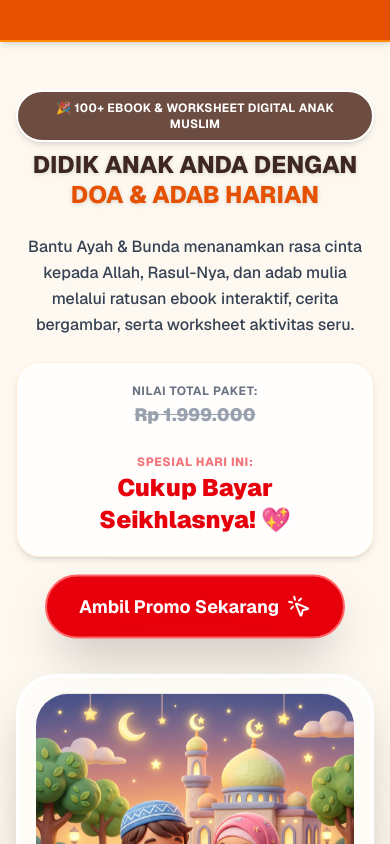
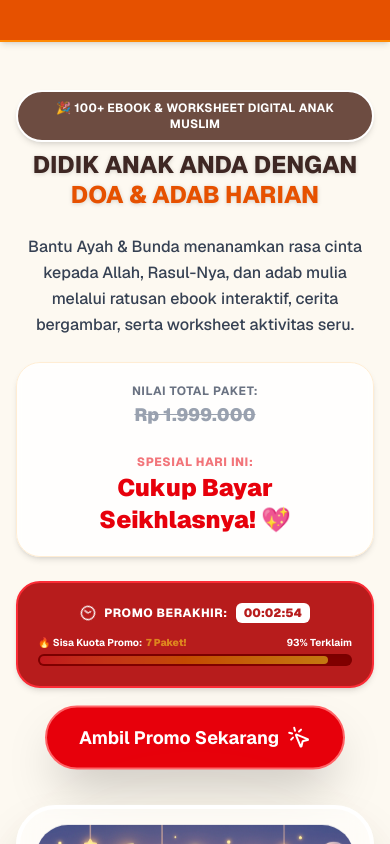
Before and after one commit to kerak-pluto/buku-anak, a Next.js app: page / in a window 390 px wide. Shown: the top 844 px of the page. Built offline with nearby package versions, Linux system fonts and the light colour scheme.

Commit message:
feat: add promo countdown and quota indicator to hero section

```diff
--- a/app/page.tsx
+++ b/app/page.tsx
@@ -295,6 +295,30 @@ const App = () => {
               <div className="text-center lg:text-left">
                 <span className="text-xs text-red-600 font-extrabold uppercase tracking-wider animate-pulse block mb-0.5">Spesial Hari Ini:</span>
                 <span className="text-2xl font-black text-red-600">Cukup Bayar Seikhlasnya! 💖</span>
+              </div>
+            </div>
+
+            {/* Countdown & Quota on Top (Hero Section) */}
+            <div className="bg-[#B71C1C] text-white p-5 rounded-3xl border-2 border-red-500 shadow-md max-w-sm flex flex-col items-center lg:items-start gap-3 mx-auto lg:mx-0">
+              <div className="flex items-center justify-center lg:justify-start gap-2 text-xs sm:text-sm font-extrabold uppercase tracking-wider w-full">
+                <Clock className="w-4 h-4 animate-spin-slow shrink-0" />
+                <span>Promo Berakhir:</span>
+                <span className="bg-white text-[#B71C1C] px-2 py-0.5 rounded-md font-black select-none tracking-normal">
+                  {h}:{m}:{s}
+                </span>
+              </div>
+
+              <div className="w-full">
+                <div className="flex justify-between text-[10px] sm:text-xs font-bold mb-1">
+                  <span className="flex items-center gap-1">🔥 Sisa Kuota Promo: <span className="text-yellow-300 animate-pulse font-black">7 Paket!</span></span>
+                  <span>93% Terklaim</span>
+                </div>
+                <div className="w-full bg-[#7F0000] rounded-full h-3 p-0.5 overflow-hidden shadow-inner">
+                  <div
+                    className="bg-linear-to-r from-red-500 via-orange-400 to-yellow-300 h-full rounded-full animate-pulse transition-all duration-1000"
+                    style={{ width: '93%' }}
+                  />
+                </div>
               </div>
             </div>
 
```
